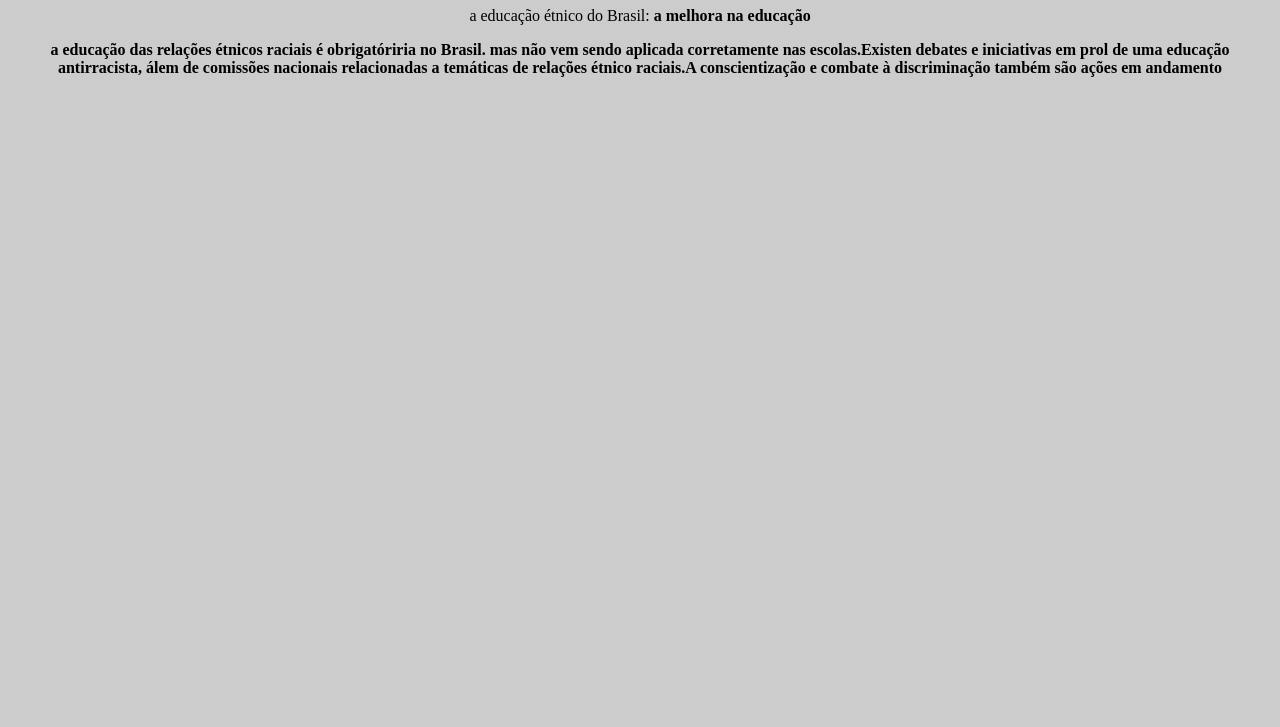
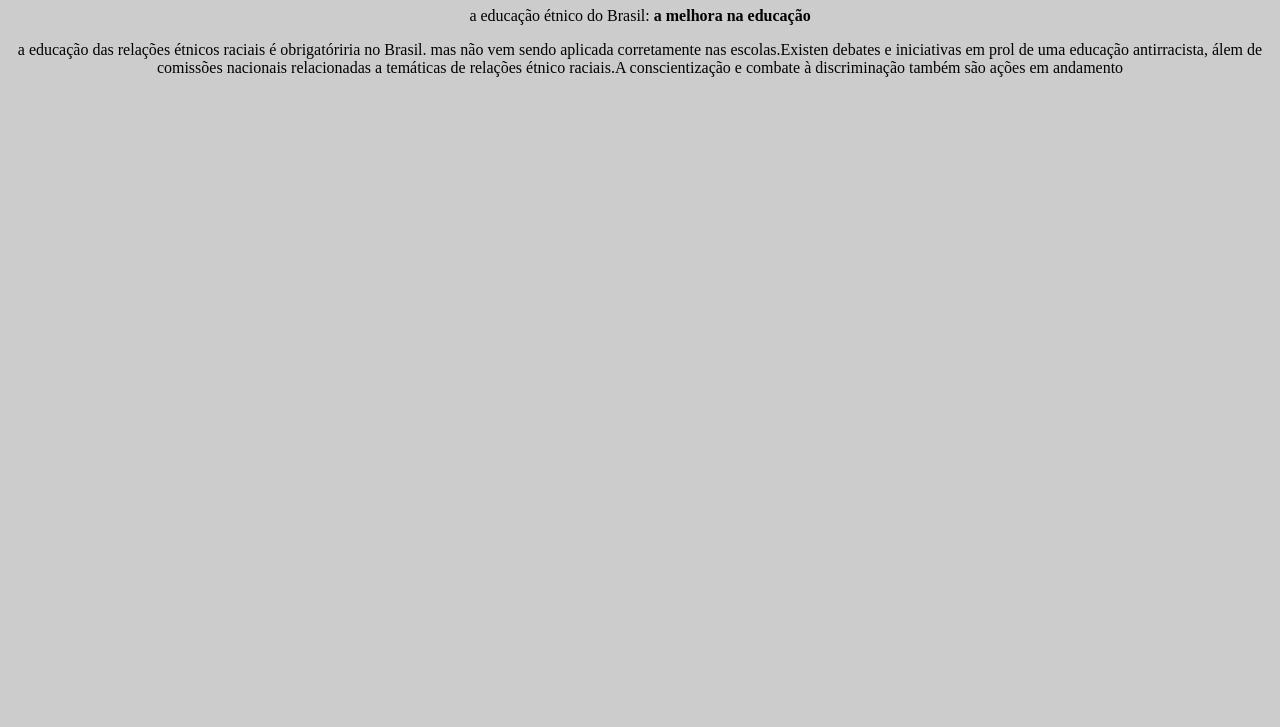
Before and after one commit to Kailanofc/barbearia-alura, a plain HTML site: page index.html in a window 1280 px wide. Shown: the part 73-800 px from the top of the page. Drawn offline with Linux system fonts and the light colour scheme.

Commit message:
mudei ali

```diff
--- a/index.html
+++ b/index.html
@@ -9,11 +9,10 @@
 
 <body>
 <h1>Desafios e avanços na educação antirracista no Brasil</h1>
-<p> a educação étnico do Brasil: <strong> a melhora na educação
+<p> a educação étnico do Brasil: <strong> a melhora na educação </strong></p>
     <p>a educação das relações étnicos raciais é obrigatóriria no Brasil.
         mas não vem sendo aplicada corretamente nas escolas.Existen debates e iniciativas em prol de uma educação antirracista, álem de comissões nacionais relacionadas a temáticas de relações étnico raciais.A conscientização e combate à discriminação também são ações em andamento
     </p>
-     </strong></p>
 </body>
 
 </html>
```
